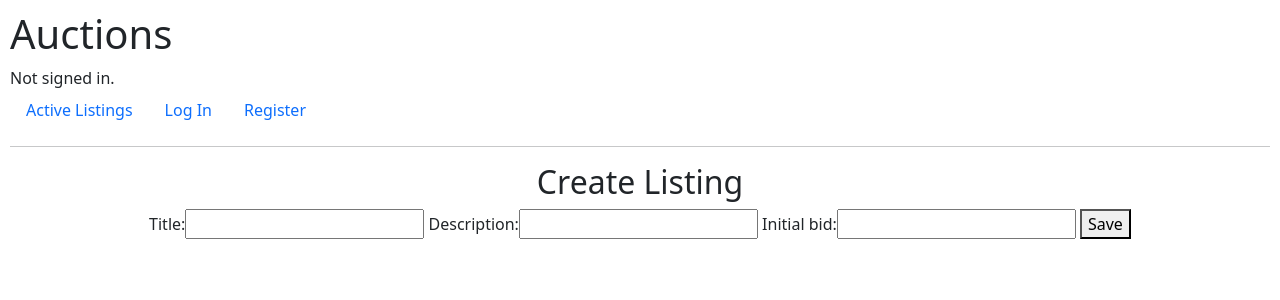
After one commit to minprog-platforms/project-commerce-django-zakaria1682, a Django app: page /listings in a window 1280 px wide. The commit adds this page. Shown: the top 300 px of the page. Run offline with Django 3.2, Linux system fonts and the light colour scheme.

Commit message:
add creat and user listings

```diff
--- a/auctions/models.py
+++ b/auctions/models.py
@@ -1,6 +1,21 @@
 from django.contrib.auth.models import AbstractUser
+from django.db.models.fields import CharField, IntegerField
 from django.db import models
+from django.forms import ModelForm
+from django.db.models.fields.related import *
 
 
 class User(AbstractUser):
     pass
+
+class Create_listing(models.Model):
+    title = models.CharField(max_length=100)
+    description = models.CharField(max_length=1000)
+    initial_bid = models.IntegerField()
+    user = models.ForeignKey(User, on_delete= models.CASCADE)
+
+
+class Listing_Form(ModelForm):
+    class Meta:
+        model = Create_listing
+        fields = ('title', 'description', 'initial_bid')
--- /dev/null
+++ b/auctions/templates/auctions/create.html
@@ -0,0 +1,15 @@
+{% extends "auctions/layout.html" %}
+
+{% block body %}
+    <center>
+        <h2>Create Listing</h2>
+        <form action="{% url 'listings' %}" method="post">
+            {% csrf_token %}
+            {{ form }}
+            <button type="submit">Save</button>
+        </form>
+    </center>
+
+
+
+{% endblock %}
--- a/auctions/templates/auctions/layout.html
+++ b/auctions/templates/auctions/layout.html
@@ -22,6 +22,16 @@
             </li>
             {% if user.is_authenticated %}
                 <li class="nav-item">
+                    <a class="nav-link" href="{% url 'create' %}">Create Listings</a>
+                </li>
+            {% endif %}
+            {% if user.is_authenticated %}
+                <li class="nav-item">
+                    <a class="nav-link" href="{% url 'my_listings' %}">My Listings</a>
+                </li>
+            {% endif %}
+            {% if user.is_authenticated %}
+                <li class="nav-item">
                     <a class="nav-link" href="{% url 'logout' %}">Log Out</a>
                 </li>
             {% else %}
--- a/auctions/urls.py
+++ b/auctions/urls.py
@@ -6,5 +6,9 @@ urlpatterns = [
     path("", views.index, name="index"),
     path("login", views.login_view, name="login"),
     path("logout", views.logout_view, name="logout"),
-    path("register", views.register, name="register")
+    path("register", views.register, name="register"),
+    path("create new listing", views.create, name="create"),
+    path("listings", views.create, name="listings"),
+    path("mylistings", views.my_listings, name="my_listings")
+
 ]
--- a/auctions/views.py
+++ b/auctions/views.py
@@ -1,14 +1,21 @@
 from django.contrib.auth import authenticate, login, logout
 from django.db import IntegrityError
 from django.http import HttpResponse, HttpResponseRedirect
-from django.shortcuts import render
+from django.shortcuts import render, redirect
 from django.urls import reverse
+from django.views.generic import ListView, DetailView, CreateView
 
-from .models import User
+from .models import *
+
+
 
 
 def index(request):
-    return render(request, "auctions/index.html")
+    all_listings = Create_listing.objects.all().values()
+    return render(request, "auctions/listings.html", {
+                "all_listings" : all_listings
+             })
+
 
 
 def login_view(request):
@@ -61,3 +68,27 @@ def register(request):
         return HttpResponseRedirect(reverse("index"))
     else:
         return render(request, "auctions/register.html")
+
+
+def create(request):
+    if request.method == "POST":
+        form = Listing_Form(request.POST)
+        if form.is_valid():
+            listing = form.save(commit=False)
+            listing.user = request.user
+            listing.save()
+            return render(request, "auctions/listings.html", {
+                "form" : form,
+                "name" : listing.user
+             })
+    else:
+        form = Listing_Form()
+        return render(request, "auctions/create.html", {
+                "form" : form,
+             })
+
+def my_listings(request):
+    my_listings = Create_listing.objects.filter(user=request.user).values()
+    return render(request, "auctions/mylistings.html", {
+                "my_listings" : my_listings,
+             })
```
Also changed, not shown: auctions/templates/auctions/index.html (+8 -2 lines), auctions/templates/auctions/listings.html (added, +20 -0 lines), auctions/templates/auctions/mylistings.html (added, +14 -0 lines), auctions/migrations/0001_initial.py (added), auctions/migrations/0002_create_listing.py (added), auctions/migrations/__init__.py (added).
